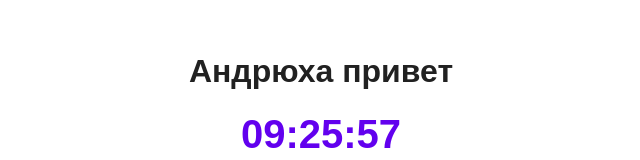
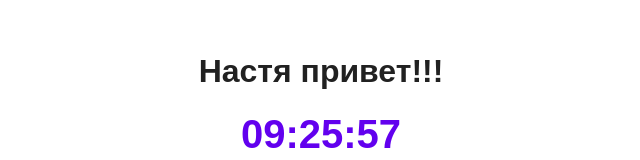
Before and after one commit to voronovsy/s7v, a plain HTML site: page index.html in a window 1280 px wide. Shown: the top 160 px of the page, without its empty margins (319-959 px from the left). Drawn offline with Linux system fonts and the light colour scheme.

Commit message:
first commit10

```diff
--- a/index.html
+++ b/index.html
@@ -8,7 +8,7 @@
 </head>
 <body>
   <div class="page">
-    <h1>Андрюха привет</h1>
+    <h1>Настя привет!!!</h1>
     <div class="clock" id="clock">--:--:--</div>
 
     <div class="auth-container">
```
